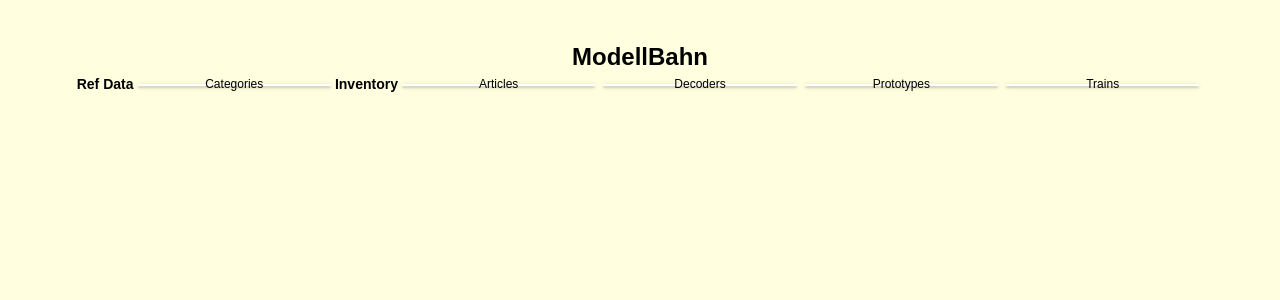
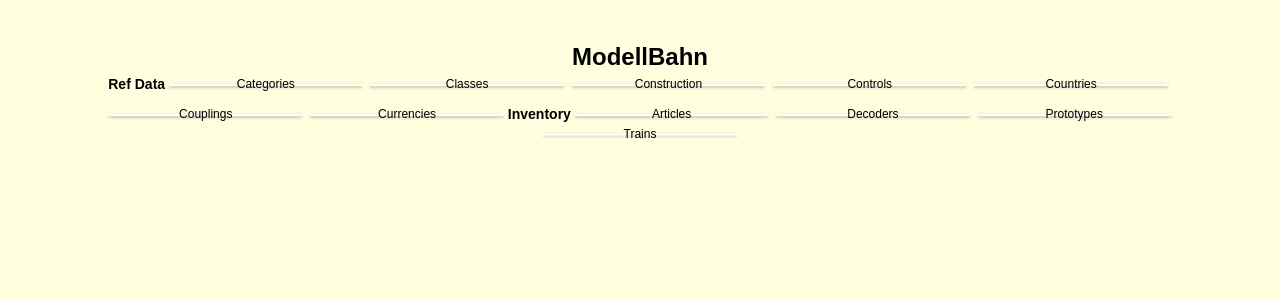
Before and after one commit to andrew-goff/Web-ASP.net, a React (Create React App) app in the folder Web-ASP.net/react-ModellBahn/: page / in a window 1280 px wide. Shown: the top 300 px of the page. Built offline with nearby package versions, Linux system fonts and the light colour scheme.

Commit message:
Update index.js
Changed the grid item and added more menu calls to initmenu.Update index.js

```diff
--- a/Web-ASP.net/react-ModellBahn/src/index.js
+++ b/Web-ASP.net/react-ModellBahn/src/index.js
@@ -125,7 +125,6 @@ const sheet = jss.createStyleSheet(styles)
 sheet.attach()
 
 function App() {
-
 	return (
 		<div id="insertion-point">
 			<div className="App">
@@ -140,6 +139,24 @@ function App() {
         			<Grid item xs={2}>
         				<Paper className="initMenu">Categories</Paper>
         			</Grid>
+        			<Grid item xs={2}>
+    					<Paper className="initMenu">Classes</Paper>
+    				</Grid>
+    				<Grid item xs={2}>
+						<Paper className="initMenu">Construction</Paper>
+					</Grid>
+					<Grid item xs={2}>
+						<Paper className="initMenu">Controls</Paper>
+					</Grid>
+					<Grid item xs={2}>
+						<Paper className="initMenu">Countries</Paper>
+					</Grid>
+					<Grid item xs={2}>
+						<Paper className="initMenu">Couplings</Paper>
+					</Grid>
+					<Grid item xs={2}>
+						<Paper className="initMenu">Currencies</Paper>
+					</Grid>
           			<h3 className="thead">Inventory</h3>
           			<Grid item xs={2}>
           				<Paper className="initMenu">Articles</Paper>
@@ -193,11 +210,16 @@ class initMenu extends App {
 	};
 
 	render(){
-		const { anchorEl } = this.state;
 		return(
 		<div>
 			<Menu id="init" anchorEl={this.anchorEl} open={this.state.open} onRequestClose={this.handleClickClose()}>
 				<MenuItem onClick={this.handleClickClose()}>Categories</MenuItem>
+				<MenuItem onClick={this.handleClickClose()}>Classes</MenuItem>
+				<MenuItem onClick={this.handleClickClose()}>Construction</MenuItem>
+				<MenuItem onClick={this.handleClickClose()}>Controls</MenuItem>
+				<MenuItem onClick={this.handleClickClose()}>Countries</MenuItem>
+				<MenuItem onClick={this.handleClickClose()}>Couplings</MenuItem>
+				<MenuItem onClick={this.handleClickClose()}>Currencies</MenuItem>
       			<MenuItem onClick={this.handleClickClose()}>Articles</MenuItem>
       			<MenuItem onClick={this.handleClickClose()}>Decoders</MenuItem>
       			<MenuItem onClick={this.handleClickClose()}>Products</MenuItem>
@@ -209,7 +231,7 @@ class initMenu extends App {
 	}
 
 }
-export default initMenu;
+export default(initMenu);
 
 ReactDOM.render(<App />, document.querySelector("#App"));
 
```
